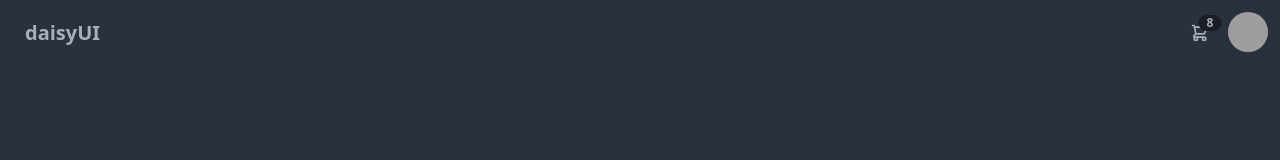
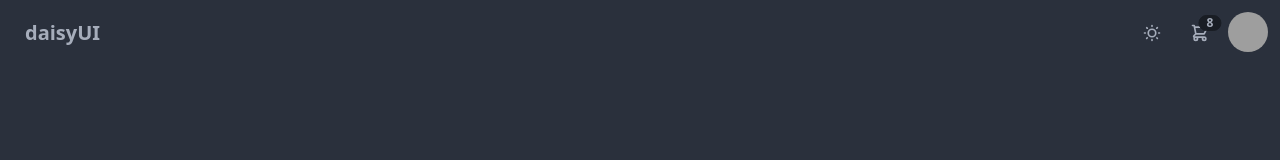
Before and after one commit to katisd/dominos-pizza-clone, a Next.js app: page / in a window 1280 px wide. Shown: the top 160 px of the page. Built offline with nearby package versions, Linux system fonts and the light colour scheme; grey boxes are pictures that could not be loaded.

Commit message:
✨ Theme switch 💄 add Theme switch to nav bar

```diff
--- a/src/Components/NavBar.tsx
+++ b/src/Components/NavBar.tsx
@@ -1,4 +1,5 @@
 import React from "react";
+import ThemeSwitch from "./ThemeSwitch";
 
 const NavBar = () => {
   return (
@@ -7,6 +8,7 @@
         <div className="flex-1">
           <a className="btn-ghost btn text-xl normal-case">daisyUI</a>
         </div>
+        <ThemeSwitch />
         <div className="flex-none">
           <div className="dropdown-end dropdown">
             <label tabIndex={0} className="btn-ghost btn-circle btn">
@@ -28,6 +30,7 @@
                 <span className="badge badge-sm indicator-item">8</span>
               </div>
             </label>
+
             <div
               tabIndex={0}
               className="card dropdown-content card-compact mt-3 w-52 bg-base-100 shadow"
--- /dev/null
+++ b/src/Components/ThemeSwitch.tsx
@@ -0,0 +1,52 @@
+import { useTheme } from "next-themes";
+import React, { useEffect, useState } from "react";
+
+interface ThemeSwitchProps {
+  size?: number;
+}
+
+const ThemeSwitch: React.FC<ThemeSwitchProps> = ({ size }) => {
+  const { theme, setTheme } = useTheme();
+
+  // useEffect only runs on the client, so now we can safely show the UI
+  const [mounted, setMounted] = useState(false);
+  useEffect(() => {
+    setMounted(true);
+  }, []);
+  if (!mounted) {
+    return null;
+  }
+  //   end
+
+  const handler = () => {
+    setTheme(theme === "emerald" ? "dark" : "emerald");
+  };
+  size ??= 5;
+  return (
+    <label className="swap-rotate swap btn-ghost btn-circle btn">
+      <input
+        type="checkbox"
+        //
+        defaultChecked={theme !== "dark"}
+        onClick={handler}
+      />
+      <svg
+        className={`swap-on  mx-auto h-${size}  w-${size}  fill-current `}
+        xmlns="http://www.w3.org/2000/svg"
+        viewBox="0 0 24 24"
+      >
+        <path d="M5.64,17l-.71.71a1,1,0,0,0,0,1.41,1,1,0,0,0,1.41,0l.71-.71A1,1,0,0,0,5.64,17ZM5,12a1,1,0,0,0-1-1H3a1,1,0,0,0,0,2H4A1,1,0,0,0,5,12Zm7-7a1,1,0,0,0,1-1V3a1,1,0,0,0-2,0V4A1,1,0,0,0,12,5ZM5.64,7.05a1,1,0,0,0,.7.29,1,1,0,0,0,.71-.29,1,1,0,0,0,0-1.41l-.71-.71A1,1,0,0,0,4.93,6.34Zm12,.29a1,1,0,0,0,.7-.29l.71-.71a1,1,0,1,0-1.41-1.41L17,5.64a1,1,0,0,0,0,1.41A1,1,0,0,0,17.66,7.34ZM21,11H20a1,1,0,0,0,0,2h1a1,1,0,0,0,0-2Zm-9,8a1,1,0,0,0-1,1v1a1,1,0,0,0,2,0V20A1,1,0,0,0,12,19ZM18.36,17A1,1,0,0,0,17,18.36l.71.71a1,1,0,0,0,1.41,0,1,1,0,0,0,0-1.41ZM12,6.5A5.5,5.5,0,1,0,17.5,12,5.51,5.51,0,0,0,12,6.5Zm0,9A3.5,3.5,0,1,1,15.5,12,3.5,3.5,0,0,1,12,15.5Z" />
+      </svg>
+
+      <svg
+        className={`swap-off  mx-auto h-${size}  w-${size}  fill-current `}
+        xmlns="http://www.w3.org/2000/svg"
+        viewBox="0 0 24 24"
+      >
+        <path d="M21.64,13a1,1,0,0,0-1.05-.14,8.05,8.05,0,0,1-3.37.73A8.15,8.15,0,0,1,9.08,5.49a8.59,8.59,0,0,1,.25-2A1,1,0,0,0,8,2.36,10.14,10.14,0,1,0,22,14.05,1,1,0,0,0,21.64,13Zm-9.5,6.69A8.14,8.14,0,0,1,7.08,5.22v.27A10.15,10.15,0,0,0,17.22,15.63a9.79,9.79,0,0,0,2.1-.22A8.11,8.11,0,0,1,12.14,19.73Z" />
+      </svg>
+    </label>
+  );
+};
+
+export default ThemeSwitch;
```
